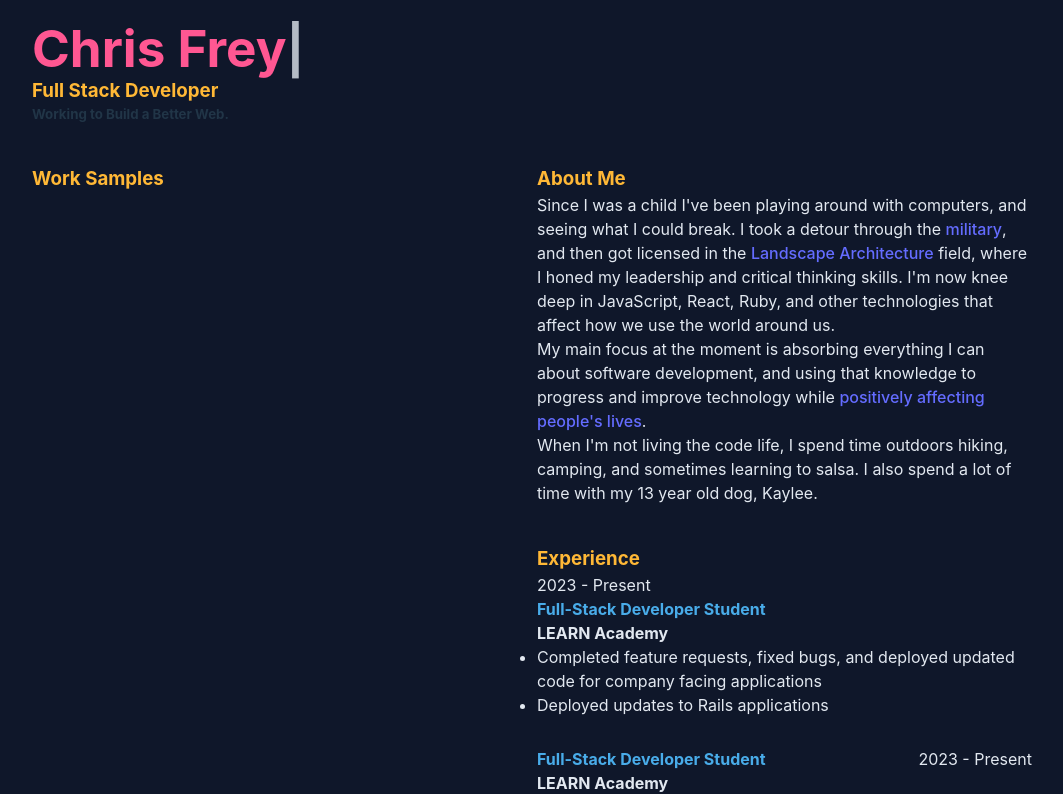
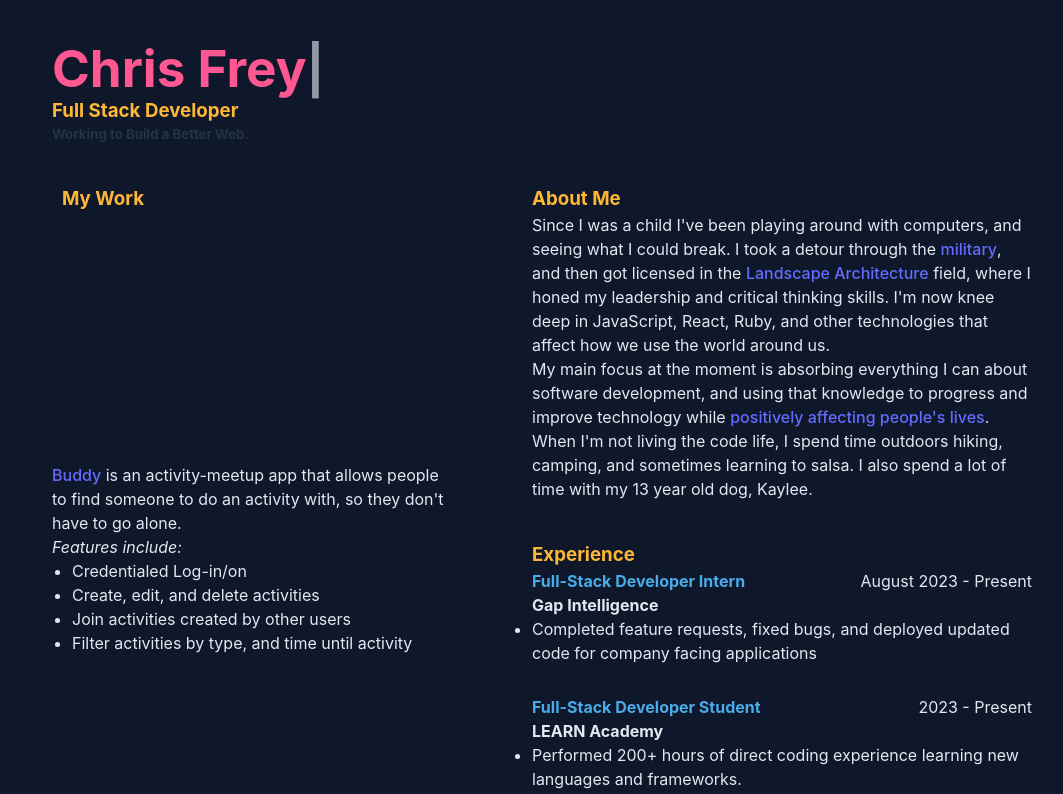
Before and after one commit to Chris-Frey/portfolio-v2, a React (Vite) app: page / in a window 1280 px wide. Shown: the top 794 px of the page, without its empty margins (88-1151 px from the left). Built offline with nearby package versions, Linux system fonts and the light colour scheme.

Commit message:
video description added

```diff
--- a/src/App.css
+++ b/src/App.css
@@ -20,9 +20,8 @@
   display: grid;
   grid-template-columns: repeat(auto-fit, minmax(300px, 1fr));
   grid-template-rows: auto;
-  gap: 10px;
+  /* gap: 10px; */
   padding: 20px;
-  /* margin-left: 100px; */
 }
 
 body {
@@ -30,20 +29,31 @@ body {
   grid-column: span 1;
   width: auto;
 
+
 }
 #myHeader {
   align-items: center;
 }
 
 .header {
-  /* position: fixed; */
-  height: 400px;
-
-
+  min-height: 400px;
+  max-width: 400px;
 }
 
 .header-area {
-  min-height: 300px;
+  /* min-height: 300px; */
+  max-width: 400px;
+  padding: 20px;
+}
+
+.vp-center {
+  display: none;
+}
+
+.about-me {
+  max-width: 700px;
+  margin-top: 20px;
+  margin-bottom: 40px;
 }
 
 @media (max-width: 650px) {
@@ -59,6 +69,9 @@ body {
   }
   .header {
     position: fixed;
+  }
+  .about-me {
+    margin-top: 165px;
   }
 }
 
@@ -82,11 +95,7 @@ p {
   color: var(--text-color-white);
 }
 
-.about-me {
-  max-width: 700px;
-  margin-top: 145px;
-  margin-bottom: 40px;
-}
+
 
 .title {
   color: var(--text-color-blue);
@@ -110,12 +119,20 @@ ul {
 }
 
 .samples {
-  -webkit-margin-collapse: collapse;
+  margin: 10px;
 }
 
 .picture-card {
-  z-index: 1;
 
+
+}
+
+.app-description {
+  margin-top: 10px;
+}
+
+.app-list {
+  margin-left: 20px;
 }
 
 @keyframes blink {
--- a/src/App.jsx
+++ b/src/App.jsx
@@ -15,15 +15,11 @@ const App = () => {
 
       <div className='header-area'>
         <Header />
+      </div>
+      <div className='body'>
 
-      </div>
-
-      <div className='body'>
         <section>
           <div className='aboutMeSection'>
-            {/* <div className='titleAboutMe'> */}
-
-            {/* </div> */}
           <div className='about-me'>
             <h3 className='aboutMeTitle'>About Me</h3>
             <p>Since I was a child I've been playing around with computers, and seeing what I could break. I took a detour through the <a className='word_highlight'>military</a>, and then got licensed in the <a className='word_highlight'>Landscape Architecture</a> field, where I honed my leadership and critical thinking skills. I'm now knee deep in JavaScript, React, Ruby, and other technologies that affect how we use the world around us.</p>
@@ -38,16 +34,17 @@ const App = () => {
 
             <section className="experienceDescription1">
               <h3 className='aboutMeTitle'>Experience</h3>
-              <p className="experienceDate">2023 - Present</p>
+
+              <div className="titleGroup">
+              <p className="experienceDate">August 2023 - Present</p>
                 <div className="jobRole">
-                  <p className="title"><strong>Full-Stack Developer Student</strong></p>
-                  <p className="company"><strong>LEARN Academy</strong></p>
+                  <p className="title"><strong>Full-Stack Developer Intern</strong></p>
+                  <p className="company"><strong>Gap Intelligence</strong></p>
+                </div>
                 </div>
               <ul className="role-description">
 
                 <li className='listItem'>Completed feature requests, fixed bugs, and deployed updated code for company facing applications</li>
-
-                <li className='listItem'>Deployed updates to Rails applications </li>
 
                 </ul>
 
--- a/src/Components/ProjectsModal.jsx
+++ b/src/Components/ProjectsModal.jsx
@@ -15,6 +15,7 @@ const ProjectsModal = () => {
     <ReactPlayer
       url={"https://vimeo.com/851785238/31e050b03c?share=copy"}
       width='100%'
+      height='230px'
       controls='true'
       />
 
--- a/src/Pages/Projects.jsx
+++ b/src/Pages/Projects.jsx
@@ -6,9 +6,21 @@ import ProjectsModal from '../Components/ProjectsModal'
 const Projects = props => {
   return (
     <div className='project-page'>
-      <h3 className='samples'>Work Samples</h3>
-    <ProjectsModal />
-      </div>
+      <h3 className='samples'>My Work</h3>
+
+      <ProjectsModal />
+      <p className='app-description'><a className='word-highlight'>Buddy</a> is an activity-meetup app that allows people to find someone to do an activity with, so they don't have to go alone.
+      <br/>
+      <em>Features include:</em>
+        <ul className='app-list'>
+          <li>Credentialed Log-in/on</li>
+          <li>Create, edit, and delete activities</li>
+          <li>Join activities created by other users</li>
+          <li>Filter activities by type, and time until activity</li>
+
+        </ul>
+      </p>
+    </div>
 
 
 
```
